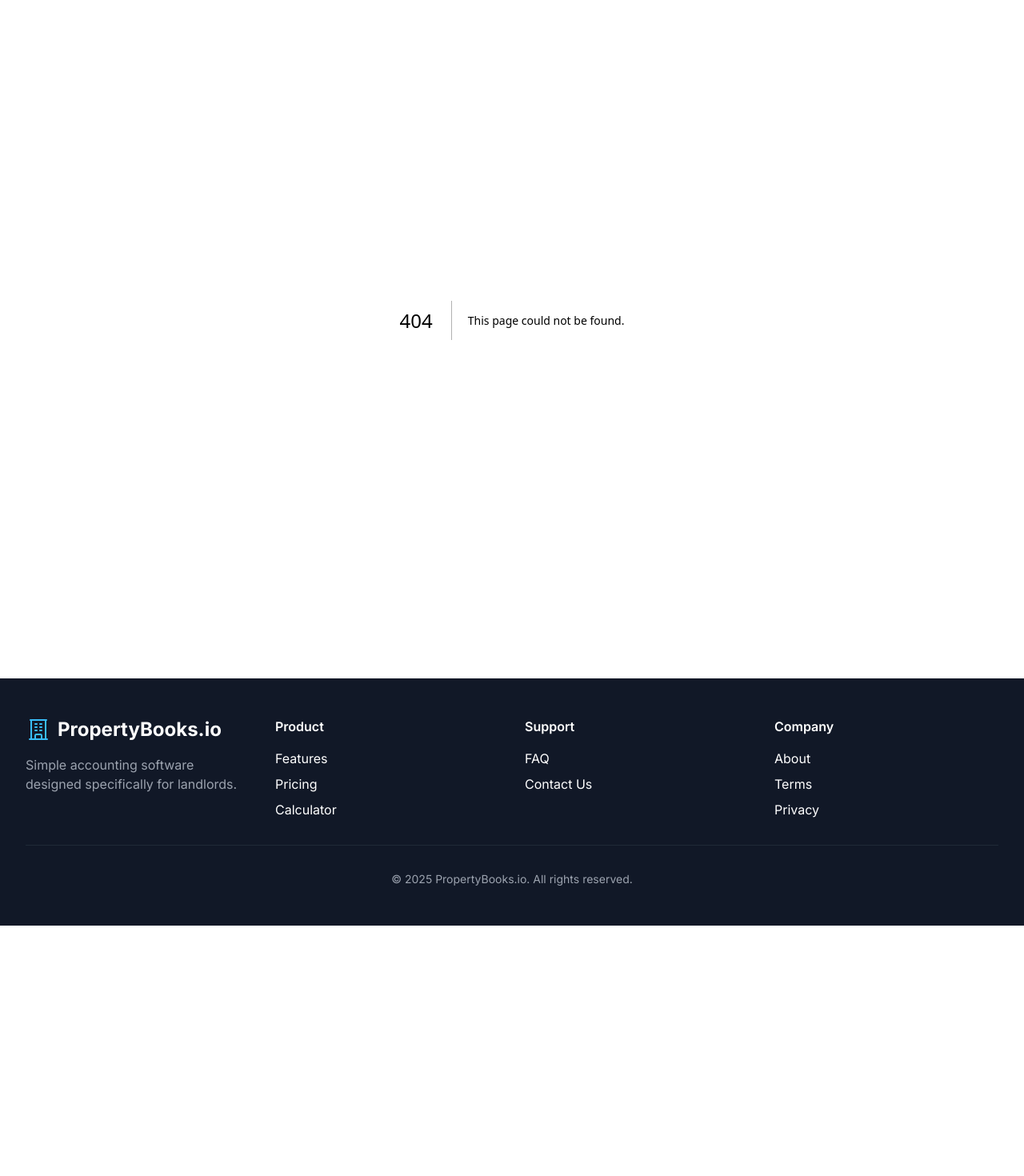
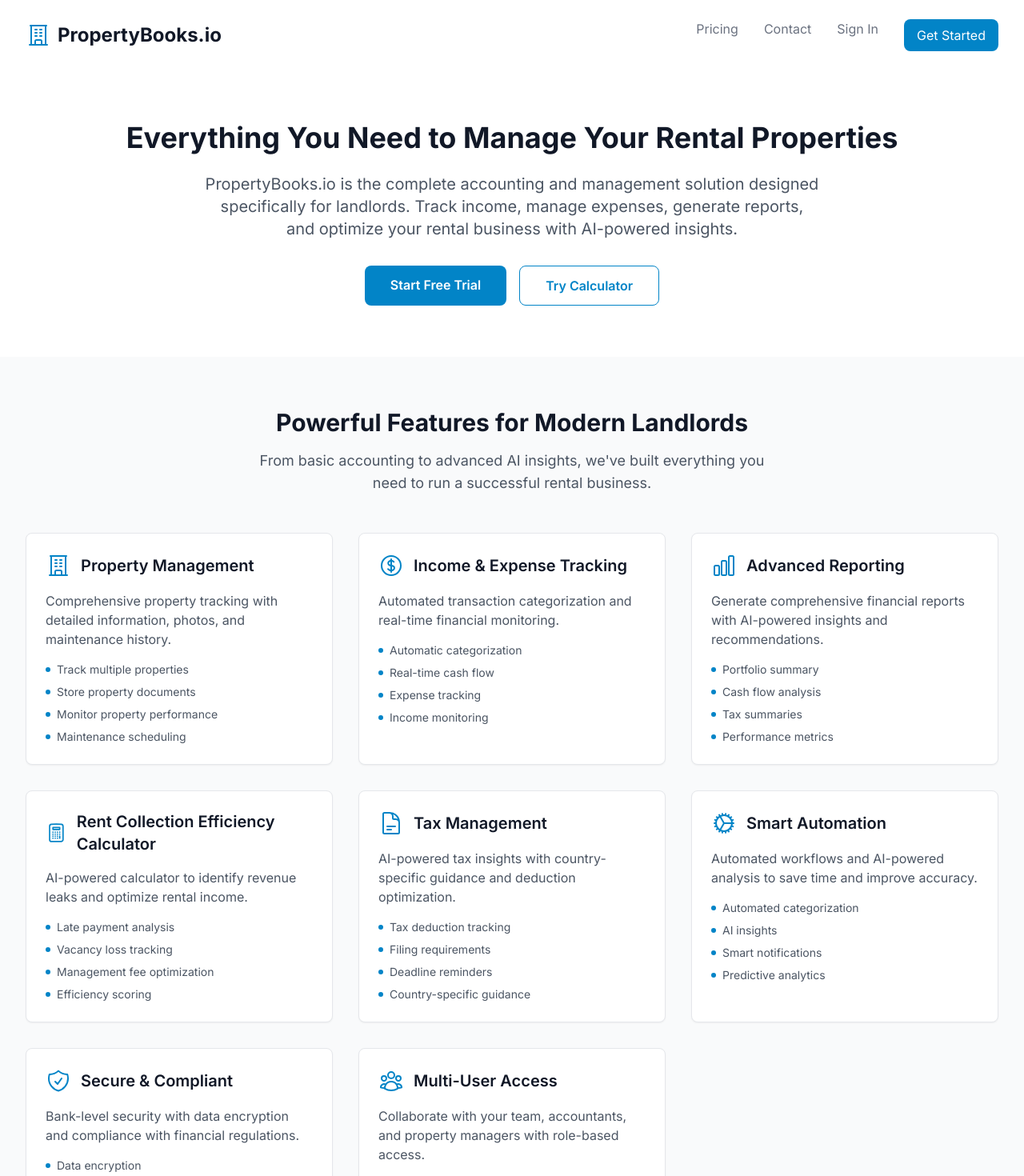
Before and after one commit to dcotters/Propertybooks.io, a Next.js app: page /features in a window 1280 px wide. Before the commit this address had no page. Shown: the top 1470 px of the page at 80% size. Before the commit the page ends 1157 px from the top, so only its background shows below. Built offline with nearby package versions, Linux system fonts and the light colour scheme.

Commit message:
Fix navigation issues: Add Calculator to sidebar with proper highlighting, create comprehensive Features page, and improve navigation clarity

```diff
--- /dev/null
+++ b/app/features/page.tsx
@@ -0,0 +1,154 @@
+import Link from 'next/link'
+import { BuildingOfficeIcon, ChartBarIcon, CalculatorIcon, DocumentTextIcon, CogIcon, ShieldCheckIcon, CurrencyDollarIcon, UserGroupIcon } from '@heroicons/react/24/outline'
+
+export default function FeaturesPage() {
+  const features = [
+    {
+      icon: BuildingOfficeIcon,
+      title: 'Property Management',
+      description: 'Comprehensive property tracking with detailed information, photos, and maintenance history.',
+      benefits: ['Track multiple properties', 'Store property documents', 'Monitor property performance', 'Maintenance scheduling']
+    },
+    {
+      icon: CurrencyDollarIcon,
+      title: 'Income & Expense Tracking',
+      description: 'Automated transaction categorization and real-time financial monitoring.',
+      benefits: ['Automatic categorization', 'Real-time cash flow', 'Expense tracking', 'Income monitoring']
+    },
+    {
+      icon: ChartBarIcon,
+      title: 'Advanced Reporting',
+      description: 'Generate comprehensive financial reports with AI-powered insights and recommendations.',
+      benefits: ['Portfolio summary', 'Cash flow analysis', 'Tax summaries', 'Performance metrics']
+    },
+    {
+      icon: CalculatorIcon,
+      title: 'Rent Collection Efficiency Calculator',
+      description: 'AI-powered calculator to identify revenue leaks and optimize rental income.',
+      benefits: ['Late payment analysis', 'Vacancy loss tracking', 'Management fee optimization', 'Efficiency scoring']
+    },
+    {
+      icon: DocumentTextIcon,
+      title: 'Tax Management',
+      description: 'AI-powered tax insights with country-specific guidance and deduction optimization.',
+      benefits: ['Tax deduction tracking', 'Filing requirements', 'Deadline reminders', 'Country-specific guidance']
+    },
+    {
+      icon: CogIcon,
+      title: 'Smart Automation',
+      description: 'Automated workflows and AI-powered analysis to save time and improve accuracy.',
+      benefits: ['Automated categorization', 'AI insights', 'Smart notifications', 'Predictive analytics']
+    },
+    {
+      icon: ShieldCheckIcon,
+      title: 'Secure & Compliant',
+      description: 'Bank-level security with data encryption and compliance with financial regulations.',
+      benefits: ['Data encryption', 'Secure backups', 'GDPR compliant', 'Regular security audits']
+    },
+    {
+      icon: UserGroupIcon,
+      title: 'Multi-User Access',
+      description: 'Collaborate with your team, accountants, and property managers with role-based access.',
+      benefits: ['Role-based permissions', 'Team collaboration', 'Accountant access', 'Audit trails']
+    }
+  ]
+
+  return (
+    <div className="min-h-screen bg-gray-50">
+      {/* Header */}
+      <header className="bg-white shadow-sm">
+        <div className="max-w-7xl mx-auto px-4 sm:px-6 lg:px-8">
+          <div className="flex justify-between items-center py-6">
+            <Link href="/" className="flex items-center">
+              <BuildingOfficeIcon className="h-8 w-8 text-primary-600" />
+              <span className="ml-2 text-2xl font-bold text-gray-900">PropertyBooks.io</span>
+            </Link>
+            <nav className="flex space-x-8">
+              <Link href="/pricing" className="text-gray-500 hover:text-gray-900">Pricing</Link>
+              <Link href="/contact" className="text-gray-500 hover:text-gray-900">Contact</Link>
+              <Link href="/auth/signin" className="text-gray-500 hover:text-gray-900">Sign In</Link>
+              <Link href="/auth/signup" className="bg-primary-600 text-white px-4 py-2 rounded-lg hover:bg-primary-700">
+                Get Started
+              </Link>
+            </nav>
+          </div>
+        </div>
+      </header>
+
+      {/* Hero Section */}
+      <section className="bg-white py-16">
+        <div className="max-w-7xl mx-auto px-4 sm:px-6 lg:px-8 text-center">
+          <h1 className="text-4xl font-bold text-gray-900 mb-6">
+            Everything You Need to Manage Your Rental Properties
+          </h1>
+          <p className="text-xl text-gray-600 mb-8 max-w-3xl mx-auto">
+            PropertyBooks.io is the complete accounting and management solution designed specifically for landlords.
+            Track income, manage expenses, generate reports, and optimize your rental business with AI-powered insights.
+          </p>
+          <div className="flex justify-center space-x-4">
+            <Link href="/auth/signup" className="bg-primary-600 text-white px-8 py-3 rounded-lg hover:bg-primary-700 font-semibold">
+              Start Free Trial
+            </Link>
+            <Link href="/calculator" className="border border-primary-600 text-primary-600 px-8 py-3 rounded-lg hover:bg-primary-50 font-semibold">
+              Try Calculator
+            </Link>
+          </div>
+        </div>
+      </section>
+
+      {/* Features Grid */}
+      <section className="py-16">
+        <div className="max-w-7xl mx-auto px-4 sm:px-6 lg:px-8">
+          <div className="text-center mb-12">
+            <h2 className="text-3xl font-bold text-gray-900 mb-4">
+              Powerful Features for Modern Landlords
+            </h2>
+            <p className="text-lg text-gray-600 max-w-2xl mx-auto">
+              From basic accounting to advanced AI insights, we've built everything you need to run a successful rental business.
+            </p>
+          </div>
+
+          <div className="grid md:grid-cols-2 lg:grid-cols-3 gap-8">
+            {features.map((feature, index) => (
+              <div key={index} className="bg-white rounded-lg shadow-sm border border-gray-200 p-6 hover:shadow-md transition-shadow">
+                <div className="flex items-center mb-4">
+                  <feature.icon className="h-8 w-8 text-primary-600" />
+                  <h3 className="ml-3 text-xl font-semibold text-gray-900">{feature.title}</h3>
+                </div>
+                <p className="text-gray-600 mb-4">{feature.description}</p>
+                <ul className="space-y-2">
+                  {feature.benefits.map((benefit, benefitIndex) => (
+                    <li key={benefitIndex} className="flex items-center text-sm text-gray-600">
+                      <div className="w-1.5 h-1.5 bg-primary-600 rounded-full mr-2"></div>
+                      {benefit}
+                    </li>
+                  ))}
+                </ul>
+              </div>
+            ))}
+          </div>
+        </div>
+      </section>
+
+      {/* CTA Section */}
+      <section className="bg-primary-600 py-16">
+        <div className="max-w-7xl mx-auto px-4 sm:px-6 lg:px-8 text-center">
+          <h2 className="text-3xl font-bold text-white mb-4">
+            Ready to Transform Your Rental Business?
+          </h2>
+          <p className="text-xl text-primary-100 mb-8 max-w-2xl mx-auto">
+            Join thousands of landlords who are already using PropertyBooks.io to streamline their operations and increase their profits.
+          </p>
+          <div className="flex justify-center space-x-4">
+            <Link href="/auth/signup" className="bg-white text-primary-600 px-8 py-3 rounded-lg hover:bg-gray-100 font-semibold">
+              Start Free Trial
+            </Link>
+            <Link href="/contact" className="border border-white text-white px-8 py-3 rounded-lg hover:bg-primary-700 font-semibold">
+              Contact Sales
+            </Link>
+          </div>
+        </div>
+      </section>
+    </div>
+  )
+}
--- a/components/SidebarNavigation.tsx
+++ b/components/SidebarNavigation.tsx
@@ -16,11 +16,12 @@
 }
 
 const sidebarTabs = [
-  { key: 'overview', label: 'Overview' },
-  { key: 'properties', label: 'Properties' },
-  { key: 'transactions', label: 'Transactions' },
-  { key: 'reports', label: 'Reports' },
-  { key: 'taxes', label: 'Taxes' },
+  { key: 'overview', label: 'Overview', href: '/dashboard' },
+  { key: 'properties', label: 'Properties', href: '/dashboard' },
+  { key: 'transactions', label: 'Transactions', href: '/dashboard' },
+  { key: 'reports', label: 'Reports', href: '/dashboard' },
+  { key: 'taxes', label: 'Taxes', href: '/dashboard' },
+  { key: 'calculator', label: 'Calculator', href: '/calculator' },
 ]
 
 export default function SidebarNavigation() {
@@ -37,6 +38,17 @@
       console.error('Logout error:', error)
       setIsLoggingOut(false)
     }
+  }
+
+  // Determine if we're on calculator page
+  const isCalculatorPage = pathname === '/calculator'
+
+  // For dashboard pages, use selectedTab, for calculator use pathname
+  const getActiveTab = (tab: any) => {
+    if (tab.key === 'calculator') {
+      return isCalculatorPage
+    }
+    return selectedTab === tab.key && !isCalculatorPage
   }
 
   if (status === 'loading') {
@@ -66,19 +78,23 @@
         </Link>
       </div>
       <nav className="flex-1 px-4 py-6 space-y-2">
-        {sidebarTabs.map(tab => (
-          <button
+        {sidebarTabs.map(tab => {
+          const isActive = getActiveTab(tab)
+          return (
+            <Link
               key={tab.key}
-            onClick={() => setSelectedTab(tab.key)}
+              href={tab.href}
+              onClick={() => tab.key !== 'calculator' && setSelectedTab(tab.key)}
               className={`flex items-center w-full px-4 py-2 rounded-lg font-medium transition-colors duration-150 text-left ${
-              selectedTab === tab.key
+                isActive
                   ? 'bg-primary-100 text-primary-700 border-l-4 border-primary-500'
                   : 'text-gray-700 hover:bg-gray-100'
               }`}
             >
               {tab.label}
-          </button>
-        ))}
+            </Link>
+          )
+        })}
       </nav>
       <div className="mt-auto px-4 pb-6">
         {session?.user && (
```
Lines whose indentation alone changed are shown as unchanged.
